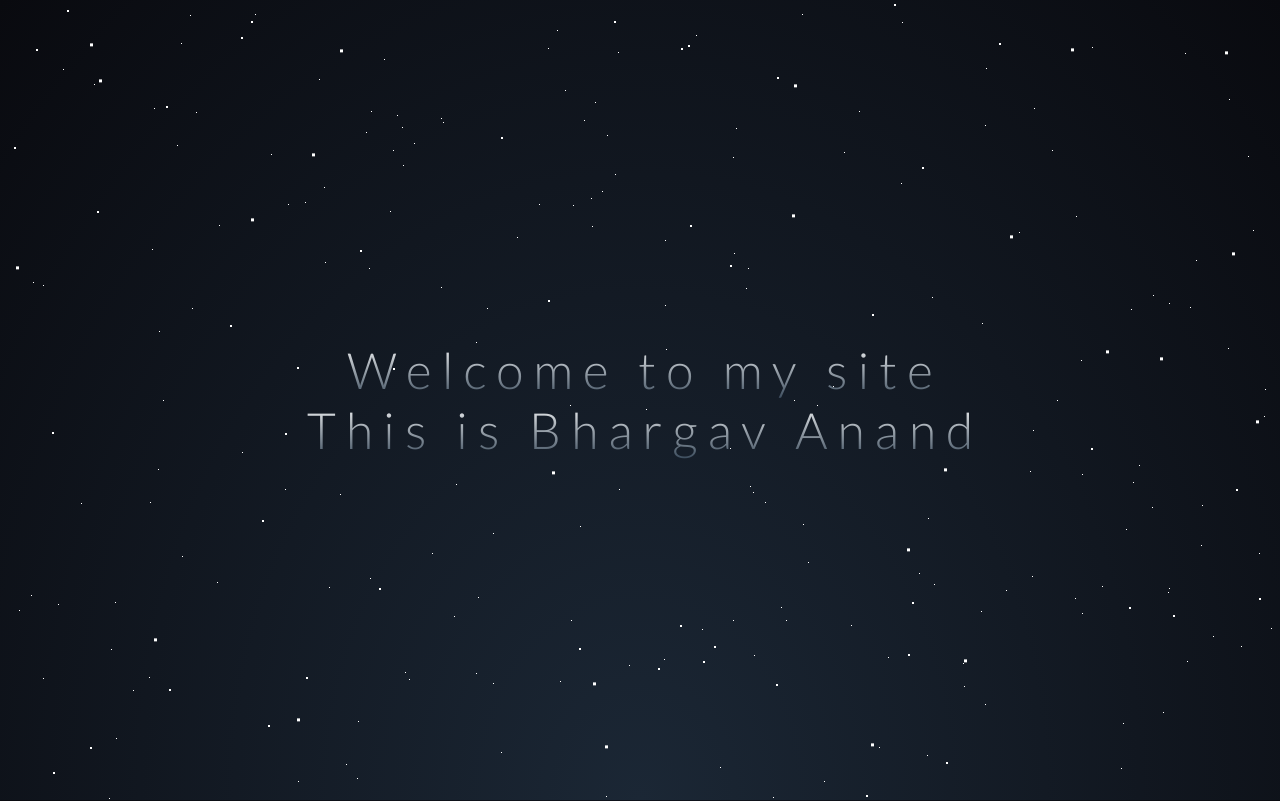
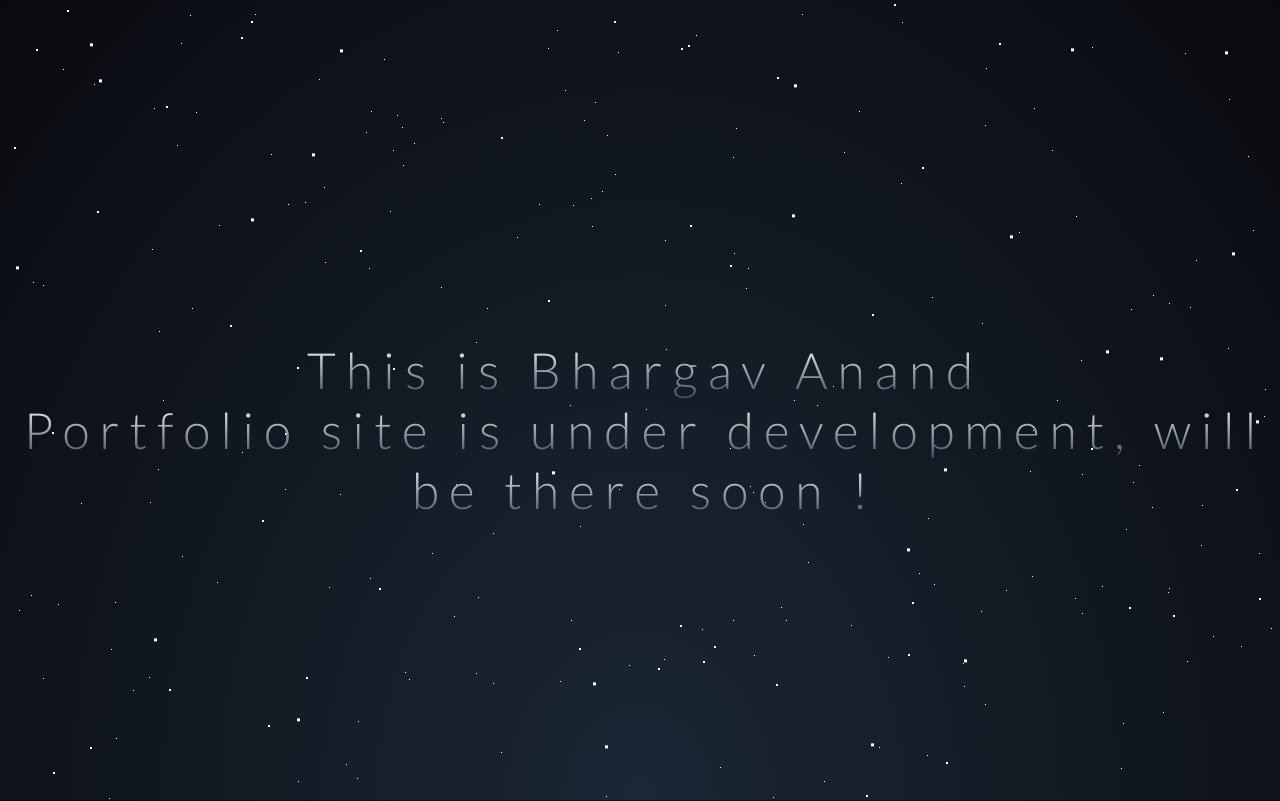
Before and after one commit to bhargavanand97/portfolio, a website: page index.html in a window 1280 px wide. Shown: the top 801 px of the page. Drawn offline with Linux system fonts and the light colour scheme.

Commit message:
Changed title and subtitle

```diff
--- a/index.html
+++ b/index.html
@@ -16,11 +16,11 @@
     <div id='stars3'></div>
     <div id='title'>
         <span>
-            Welcome to my site
+            This is Bhargav Anand
         </span>
         <br>
         <span>
-            This is Bhargav Anand
+            Portfolio site is under development, will be there soon !
         </span>
     </div>
 </body>
```
